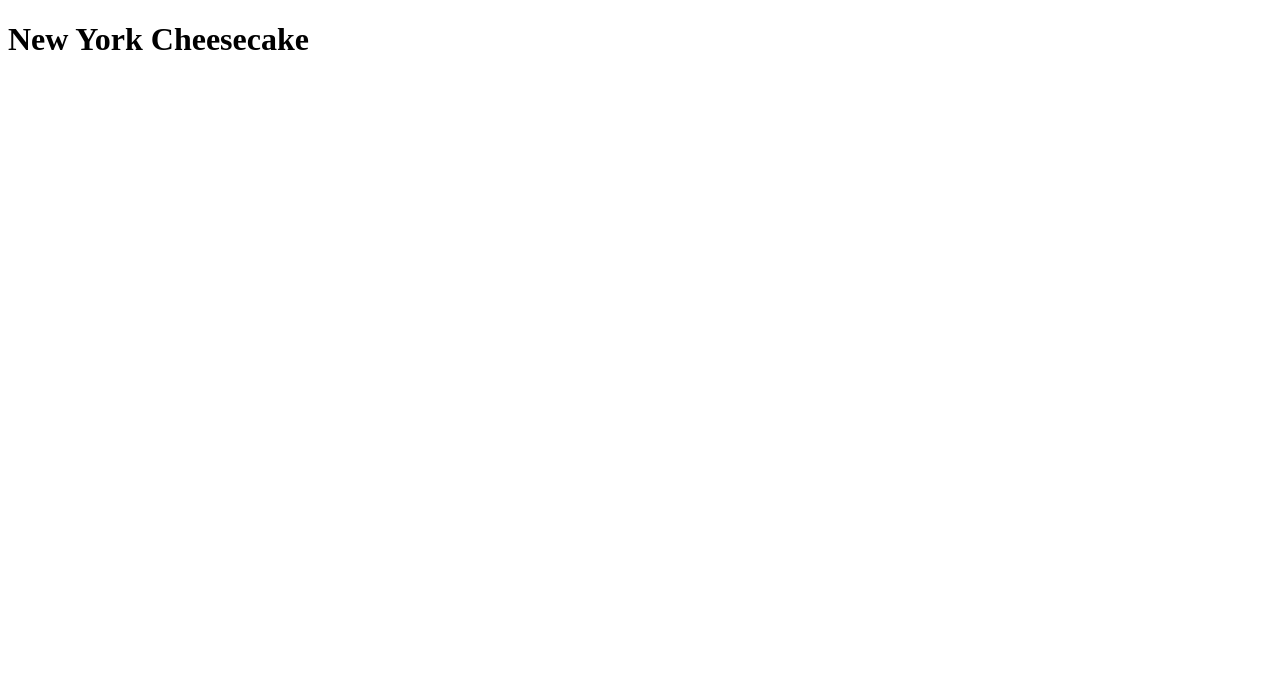
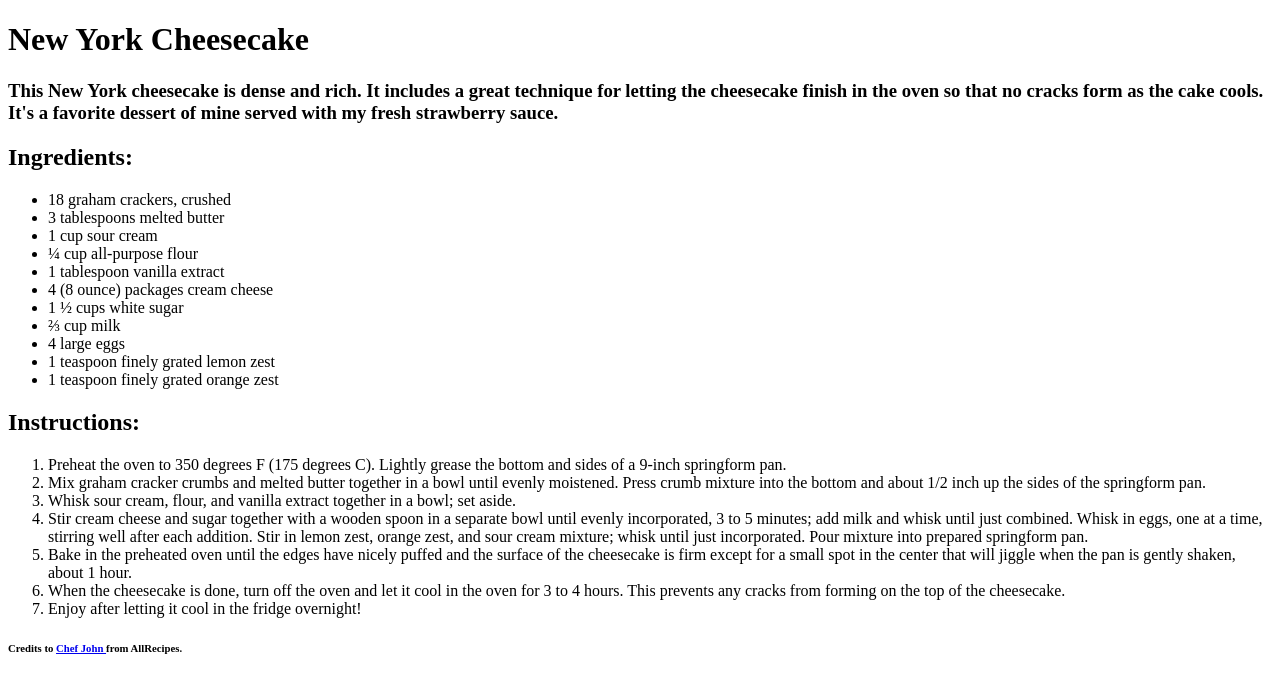
Before and after one commit to shak0121/Favorite-Desserts, a plain HTML site: page recipes/cheesecake.html in a window 1280 px wide. Drawn offline with Linux system fonts and the light colour scheme.

Commit message:
Add description, ingredients, instructions and credit to recipe author.

```diff
--- a/recipes/cheesecake.html
+++ b/recipes/cheesecake.html
@@ -7,5 +7,35 @@
 
     <body>
         <h1>New York Cheesecake</h1>
+
+        <p><h3>This New York cheesecake is dense and rich. It includes a great technique for letting the cheesecake finish in the oven so that no cracks form as the cake cools. It's a favorite dessert of mine served with my fresh strawberry sauce.</h3></p>
+        <h2>Ingredients:</h2>
+        <ul>
+            <li>18 graham crackers, crushed</li>
+            <li>3 tablespoons melted butter</li>
+            <li>1 cup sour cream</li>
+            <li>¼ cup all-purpose flour</li>
+            <li>1 tablespoon vanilla extract</li>
+            <li>4 (8 ounce) packages cream cheese</li>
+            <li>1 ½ cups white sugar</li>
+            <li>⅔ cup milk</li>
+            <li>4 large eggs</li>
+            <li>1 teaspoon finely grated lemon zest</li>
+            <li>1 teaspoon finely grated orange zest</li>
+        </ul>
+
+        <h2>Instructions:</h2>
+        <ol>
+            <li>Preheat the oven to 350 degrees F (175 degrees C). Lightly grease the bottom and sides of a 9-inch springform pan.</li>
+            <li>Mix graham cracker crumbs and melted butter together in a bowl until evenly moistened. Press crumb mixture into the bottom and about 1/2 inch up the sides of the springform pan.</li>
+            <li>Whisk sour cream, flour, and vanilla extract together in a bowl; set aside.</li>
+            <li>Stir cream cheese and sugar together with a wooden spoon in a separate bowl until evenly incorporated, 3 to 5 minutes; add milk and whisk until just combined. Whisk in eggs, one at a time, stirring well after each addition. Stir in lemon zest, orange zest, and sour cream mixture; whisk until just incorporated. Pour mixture into prepared springform pan.</li>
+            <li>Bake in the preheated oven until the edges have nicely puffed and the surface of the cheesecake is firm except for a small spot in the center that will jiggle when the pan is gently shaken, about 1 hour.</li>
+            <li>When the cheesecake is done, turn off the oven and let it cool in the oven for 3 to 4 hours. This prevents any cracks from forming on the top of the cheesecake.</li>
+            <li>Enjoy after letting it cool in the fridge overnight!</li>
+        </ol>
+
+        <h6>Credits to <a href="https://www.allrecipes.com/recipe/221142/new-york-style-cheesecake/">Chef John </a>from AllRecipes.</h6>
     </body>
+
 </html>
```
